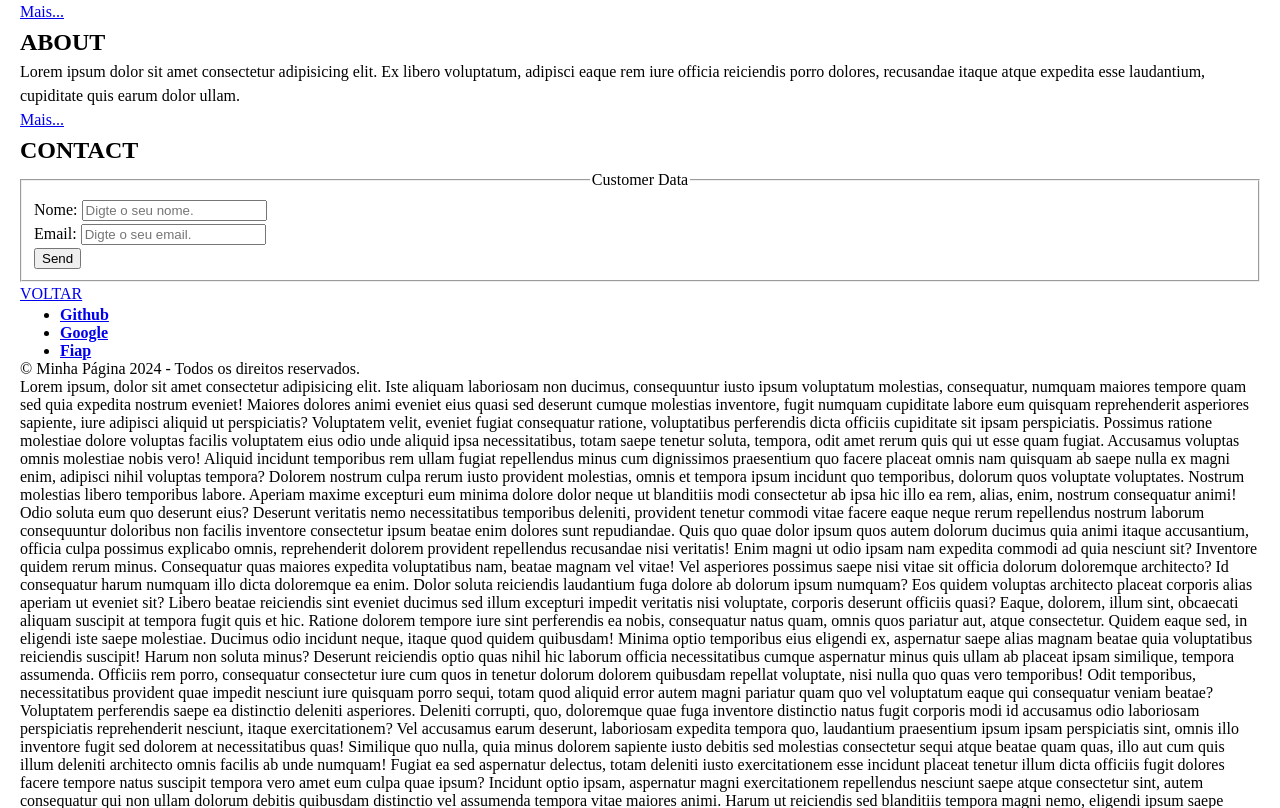
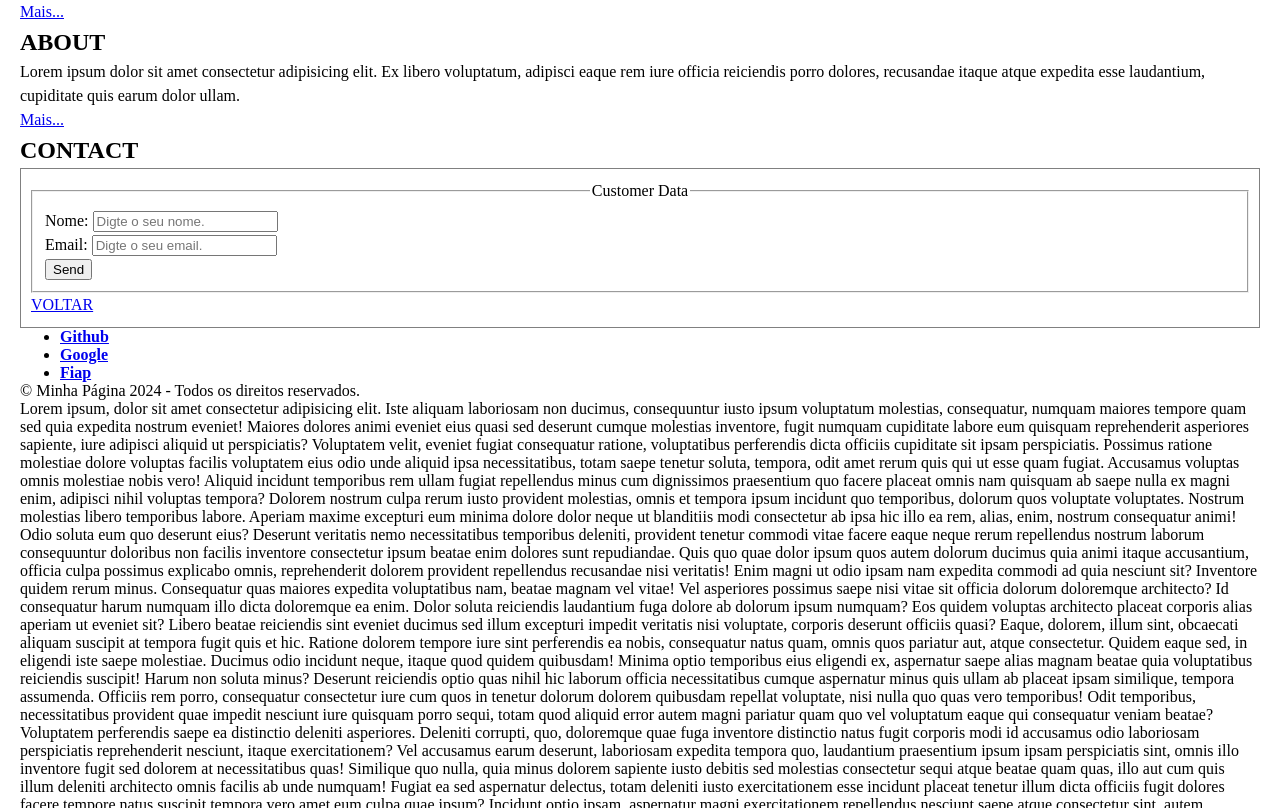
Before and after one commit to lecristina/projeto-inicial, a plain HTML site: page index.html in a window 1280 px wide. Shown: the part 1227-2035 px from the top of the page. Drawn offline with Linux system fonts and the light colour scheme.

Commit message:
estilizando form, adicionando borda sólida da com cinza

```diff
--- a/css/style.css
+++ b/css/style.css
@@ -2,7 +2,7 @@
 * {
     margin: auto;
 }
-.cabecalho h1 {
+.cabecalho{
     background-color: blue;
 }
 
@@ -22,8 +22,12 @@ nav {
     line-height: 1.5;
 }
 
-
-
+.formulario {
+    border-width: 1px;
+    border-style: solid;
+    border-color: grey;
+    padding: 10px;
+}
 
 
 
--- a/index.html
+++ b/index.html
@@ -44,7 +44,7 @@
 			</div>
 			<div id="contact">
 				<h2>CONTACT</h2>
-				<form>
+				<form class="formulario">
 					<fieldset>
 						<legend>Customer Data</legend>
 
```
